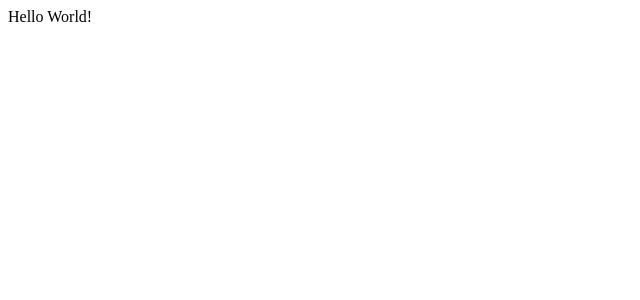
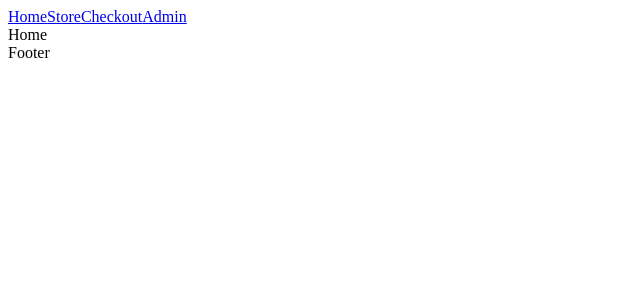
Before and after one commit to Zaai90/Webbshop-med-React, a React (Vite) app: page / in a window 1280 px wide. Shown: the top 300 px of the page, without its empty margins (0-640 px from the left). Built offline with nearby package versions, Linux system fonts and the light colour scheme.

Commit message:
Basic routing added

```diff
--- a/src/App.tsx
+++ b/src/App.tsx
@@ -1,10 +1,23 @@
+import { Route, Routes } from "react-router-dom"
+import Layout from "./Layout"
+import Admin from "./pages/Admin"
+import Checkout from "./pages/Checkout"
+import Home from "./pages/Home"
+import Product from "./pages/Product"
+import Store from "./pages/Store"
 
 function App() {
 
   return (
-    <div className="App">
-      Hello World!
-    </div>
+    <Routes>
+      <Route path="/" element={<Layout />}>
+        <Route index element={<Home />} />
+        <Route path="store" element={<Store />} />
+        <Route path="product/:id" element={<Product />} />
+        <Route path="checkout" element={<Checkout />} />
+        <Route path="admin" element={<Admin />} />
+      </Route>
+    </Routes>
   )
 }
 
--- /dev/null
+++ b/src/Layout.tsx
@@ -0,0 +1,15 @@
+import { Outlet } from 'react-router-dom'
+import AppBar from './components/AppBar'
+import Footer from './components/Footer'
+
+const Layout = () => {
+  return (
+    <>
+    <AppBar />
+    <Outlet />
+    <Footer />
+    </>
+  )
+}
+
+export default Layout
--- a/src/components/AppBar.tsx
+++ b/src/components/AppBar.tsx
@@ -1,8 +1,15 @@
-import React from 'react'
+import { NavLink } from 'react-router-dom'
 
 const AppBar = () => {
   return (
-    <div>AppBar</div>
+    <header>
+    <nav>
+        <NavLink to="">Home</NavLink>
+        <NavLink to="store">Store</NavLink>
+        <NavLink to="checkout">Checkout</NavLink>
+        <NavLink to="admin">Admin</NavLink>
+    </nav>
+    </header>
   )
 }
 
```
